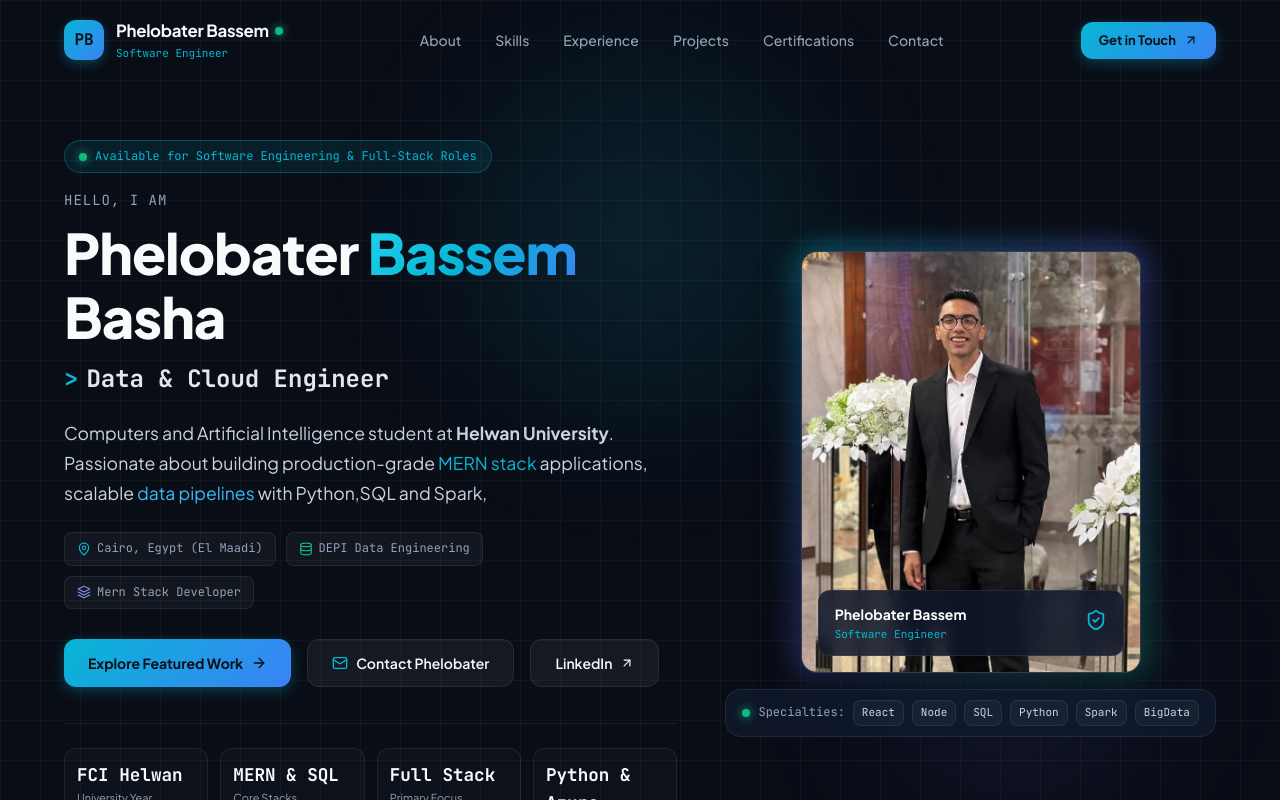
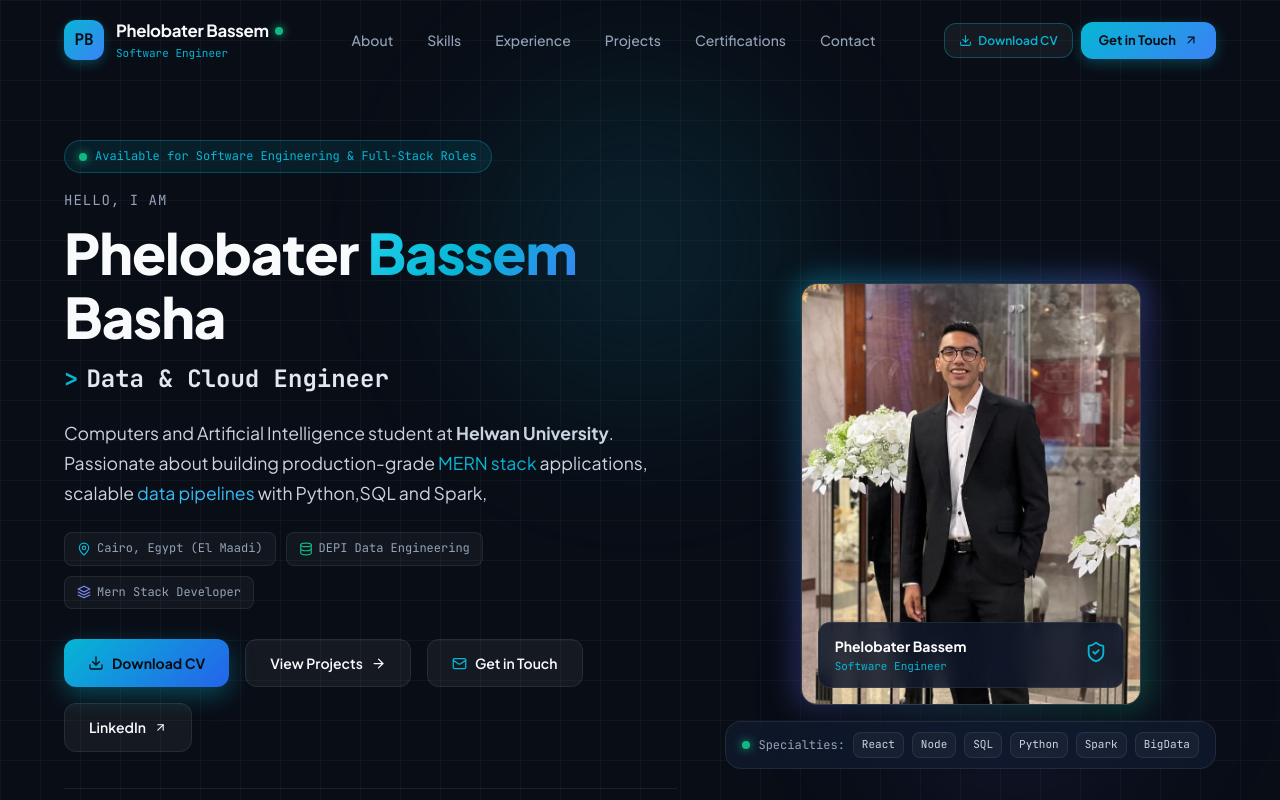
Before and after one commit to terobassem/Portfolio, a React (Vite) app: page / in a window 1280 px wide. Shown: the top 800 px of the page. Built offline with nearby package versions, Linux system fonts and the light colour scheme.

Commit message:
Add Download CV button to Hero and Navbar

```diff
--- a/src/components/Hero.jsx
+++ b/src/components/Hero.jsx
@@ -1,7 +1,7 @@
 import { useEffect, useState } from 'react';
 import { personalInfo } from '../data/portfolioData';
 import CodeSnippet from './CodeSnippet';
-import { ArrowRight, ArrowUpRight, Database, Layers, Mail, MapPin, ShieldCheck } from './Icons';
+import { ArrowRight, ArrowUpRight, Database, Download, Layers, Mail, MapPin, ShieldCheck } from './Icons';
 
 export default function Hero() {
   const [roleIndex, setRoleIndex] = useState(0);
@@ -79,14 +79,28 @@ export default function Hero() {
 
             {/* Action Buttons */}
             <div className="hero-btn-row">
-              <a href="#projects" className="btn-primary">
-                <span>Explore Featured Work</span>
-                <ArrowRight size={16} />
+              <a
+                href="/Phelobater_Bassem_Basha_CV.pdf"
+                download="Phelobater_Bassem_Basha_CV.pdf"
+                className="btn-primary"
+                style={{
+                  background: 'linear-gradient(135deg, #06b6d4, #2563eb)',
+                  boxShadow: '0 8px 24px rgba(6, 182, 212, 0.35)',
+                  fontWeight: 700
+                }}
+              >
+                <Download size={16} />
+                <span>Download CV</span>
+              </a>
+
+              <a href="#projects" className="btn-secondary">
+                <span>View Projects</span>
+                <ArrowRight size={15} />
               </a>
 
               <a href="#contact" className="btn-secondary">
-                <Mail size={16} color="#06b6d4" />
-                <span>Contact Phelobater</span>
+                <Mail size={15} color="#06b6d4" />
+                <span>Get in Touch</span>
               </a>
 
               <a
@@ -96,7 +110,7 @@ export default function Hero() {
                 className="btn-secondary"
               >
                 <span>LinkedIn</span>
-                <ArrowUpRight size={14} />
+                <ArrowUpRight size={13} />
               </a>
             </div>
 
--- a/src/components/Navbar.jsx
+++ b/src/components/Navbar.jsx
@@ -1,5 +1,5 @@
 import React, { useState, useEffect } from 'react';
-import { Menu, X, ArrowUpRight, Terminal } from './Icons';
+import { Menu, X, ArrowUpRight, Terminal, Download } from './Icons';
 import { personalInfo } from '../data/portfolioData';
 
 export default function Navbar() {
@@ -68,7 +68,16 @@ export default function Navbar() {
         </div>
 
         {/* Quick CTA Actions */}
-        <div className="nav-actions">
+        <div className="nav-actions" style={{ display: 'flex', alignItems: 'center', gap: '8px' }}>
+          <a
+            href="/Phelobater_Bassem_Basha_CV.pdf"
+            download="Phelobater_Bassem_Basha_CV.pdf"
+            className="btn-secondary"
+            style={{ padding: '7px 14px', fontSize: '12px', display: 'inline-flex', alignItems: 'center', gap: '6px', color: 'var(--color-cyan)', borderColor: 'rgba(6,182,212,0.35)' }}
+          >
+            <Download size={13} />
+            <span>Download CV</span>
+          </a>
           <a href="#contact" className="btn-primary" style={{ padding: '8px 18px', fontSize: '13px' }}>
             <span>Get in Touch</span>
             <ArrowUpRight size={14} />
@@ -99,6 +108,16 @@ export default function Navbar() {
             </a>
           ))}
           <a
+            href="/Phelobater_Bassem_Basha_CV.pdf"
+            download="Phelobater_Bassem_Basha_CV.pdf"
+            onClick={() => setIsOpen(false)}
+            className="btn-secondary"
+            style={{ width: '100%', justifyContent: 'center', marginTop: '12px', color: 'var(--color-cyan)', borderColor: 'rgba(6,182,212,0.4)', display: 'flex', alignItems: 'center', gap: '6px' }}
+          >
+            <Download size={14} />
+            <span>Download CV (PDF)</span>
+          </a>
+          <a
             href="#contact"
             onClick={() => setIsOpen(false)}
             className="btn-primary"
```
Also changed, not shown: standalone-portfolio.html (+13 -5 lines).
